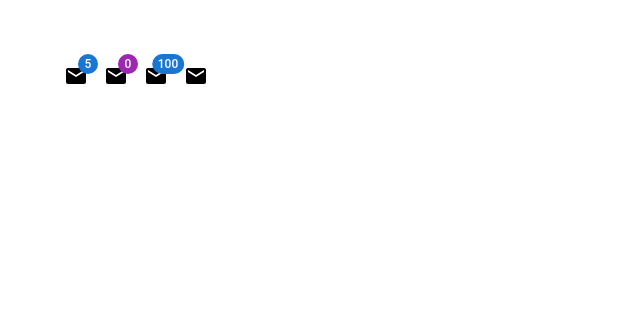
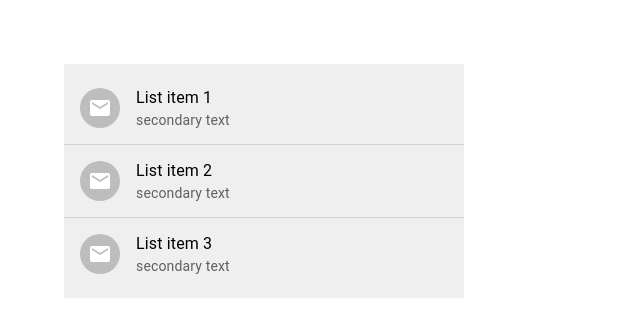
Before and after one commit to thinhnguyen5/React-Mui, a React (Create React App) app: page / in a window 1280 px wide. Shown: the top 336 px of the page, without its empty margins (0-640 px from the left). Built offline with nearby package versions, Linux system fonts and the light colour scheme.

Commit message:
Mui List

```diff
--- a/src/App.tsx
+++ b/src/App.tsx
@@ -2,6 +2,7 @@ import './App.css';
 import { MuiAvatar } from './component/MuiAvatar';
 import { MuiBadge } from './component/MuiBadge';
 import { MuiBottomnavigation } from './component/MuiBottomnavigation';
+import { MuiList } from './component/MuiList';
 import MuiSpeedDial from './component/MuiSpeedDial';
 // import MuiAccordion from './component/MuiAccordion';
 // import { MuiImageList } from './component/MuiImageList';
@@ -44,7 +45,8 @@ function App() {
       {/* <MuiSpeedDial /> */}
       {/* <MuiBottomnavigation /> */}
       {/* <MuiAvatar /> */}
-      <MuiBadge />
+      {/* <MuiBadge /> */}
+      <MuiList />
     </div>
   );
 }
--- /dev/null
+++ b/src/component/MuiList.tsx
@@ -0,0 +1,56 @@
+import React from "react";
+import {
+  Box,
+  List,
+  ListItem,
+  ListItemText,
+  ListItemIcon,
+  ListItemAvatar,
+  Avatar,
+  ListItemButton,
+  Divider
+} from "@mui/material";
+import MailIcon from "@mui/icons-material/Mail";
+
+export const MuiList = () => {
+  return (
+    <Box sx={{ width: "400px", bgcolor: "#efefef" }}>
+      <List>
+        <ListItem disablePadding>
+          <ListItemButton>
+            <ListItemIcon>
+              <ListItemAvatar>
+                <Avatar>
+                  <MailIcon />
+                </Avatar>
+              </ListItemAvatar>
+            </ListItemIcon>
+            <ListItemText primary="List item 1" secondary="secondary text" />
+          </ListItemButton>
+        </ListItem>
+        <Divider />
+        <ListItem>
+          <ListItemIcon>
+            <ListItemAvatar>
+              <Avatar>
+                <MailIcon />
+              </Avatar>
+            </ListItemAvatar>
+          </ListItemIcon>
+          <ListItemText primary="List item 2" secondary="secondary text" />
+        </ListItem>
+        <Divider />
+        <ListItem>
+          <ListItemIcon>
+            <ListItemAvatar>
+              <Avatar>
+                <MailIcon />
+              </Avatar>
+            </ListItemAvatar>
+          </ListItemIcon>
+          <ListItemText primary="List item 3" secondary="secondary text" />
+        </ListItem>
+      </List>
+    </Box>
+  );
+};
```
